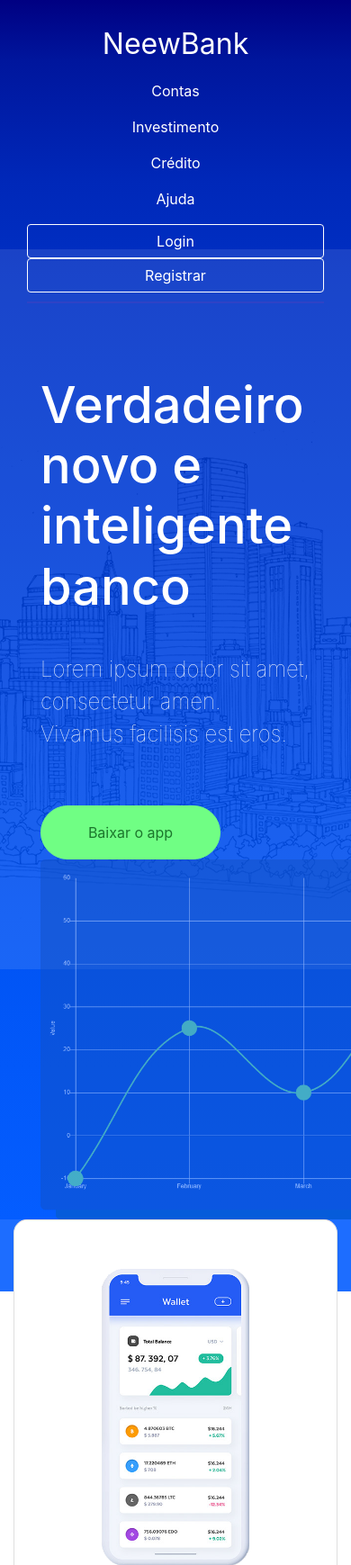
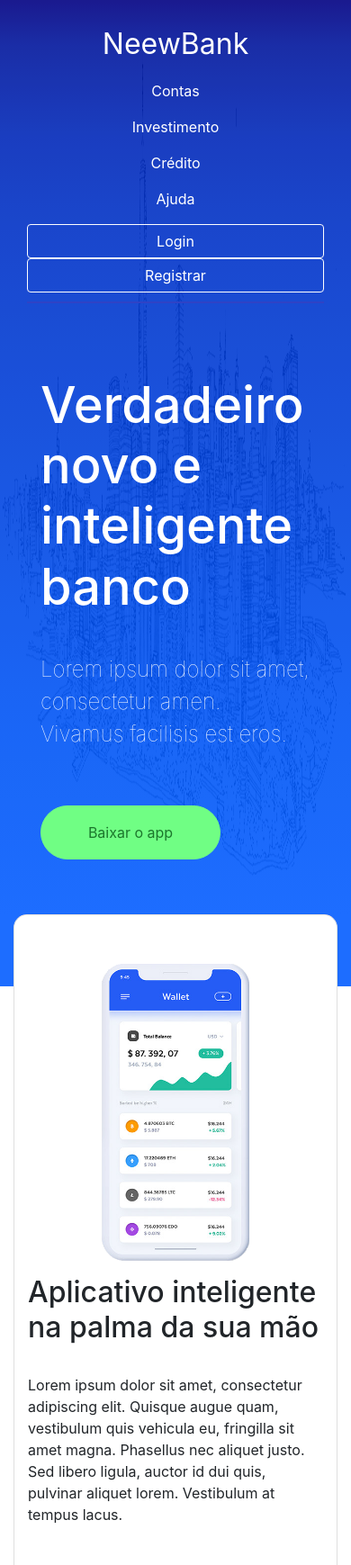
Before and after one commit to marchandrs/portfolio-banco, a PHP site: page /index.html in a window 390 px wide; the page is wider, and only the part inside the window is pictured. Shown: the top 1739 px of that part at 90% size. Run offline with PHP 8.4, Linux system fonts and the light colour scheme; some libraries are stand-ins or nearby versions.

Commit message:
fix responsive didsplay bugs in gradient and in chart

```diff
--- a/css/main.css
+++ b/css/main.css
@@ -39,8 +39,8 @@
   top: 0;
   left: 0;
   background-image: url("../images/nyc.jpg");
-	background-position: center;
-	background-repeat: no-repeat;
+	background-position: initial;
+	background-repeat: round;
   width: 100%;
   height: 100%;
   opacity : 0.1;
@@ -170,6 +170,7 @@ footer {
 
 .btn-destaque-download {
 	margin-top: 45px;
+	margin-bottom: 60px;
 	min-height: 60px;
 	min-width: 200px;
 	border-radius: 30px;
@@ -252,6 +253,7 @@ footer {
 }
 
 .chart {
+	margin-bottom: 50px;
 	max-height: 400px;
 	opacity: 0.5;
 }
@@ -277,4 +279,8 @@ footer {
 	.featured-section {
 		max-height: 360px;
 	}
+
+	.top-section::after {
+		background-position: center;
+	}
 }
--- a/index.html
+++ b/index.html
@@ -54,7 +54,7 @@
             <button type="button" class="btn btn-lg btn-destaque-download">Baixar o app</button>
           </div>
           <div class="col-12 col-md-6">
-            <img src="images/chart3.png" class="chart">
+            <img src="images/chart3.png" class="chart d-none d-sm-none d-md-inline">
           </div>
         </div>
         <!--
```
